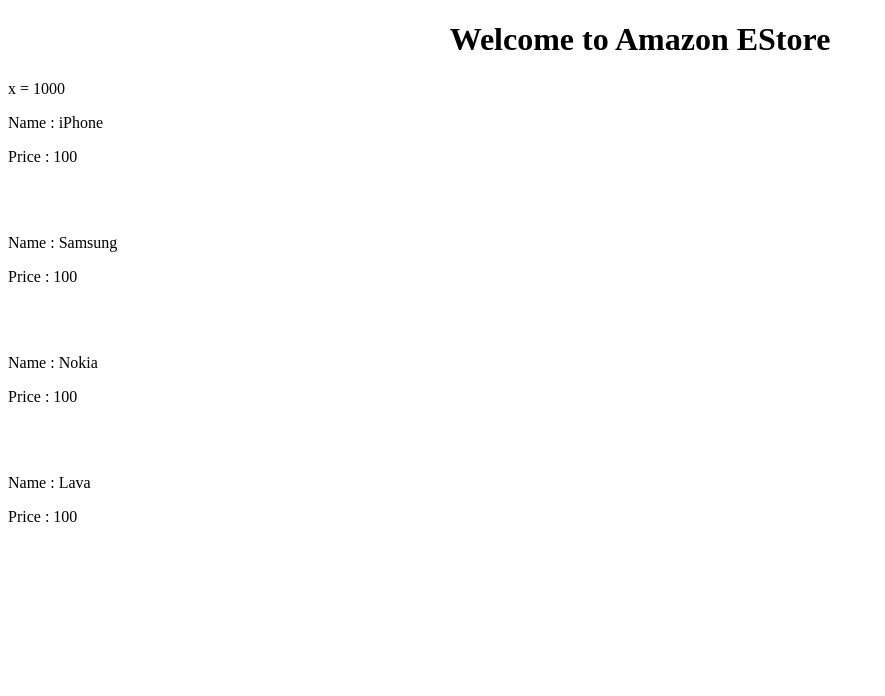
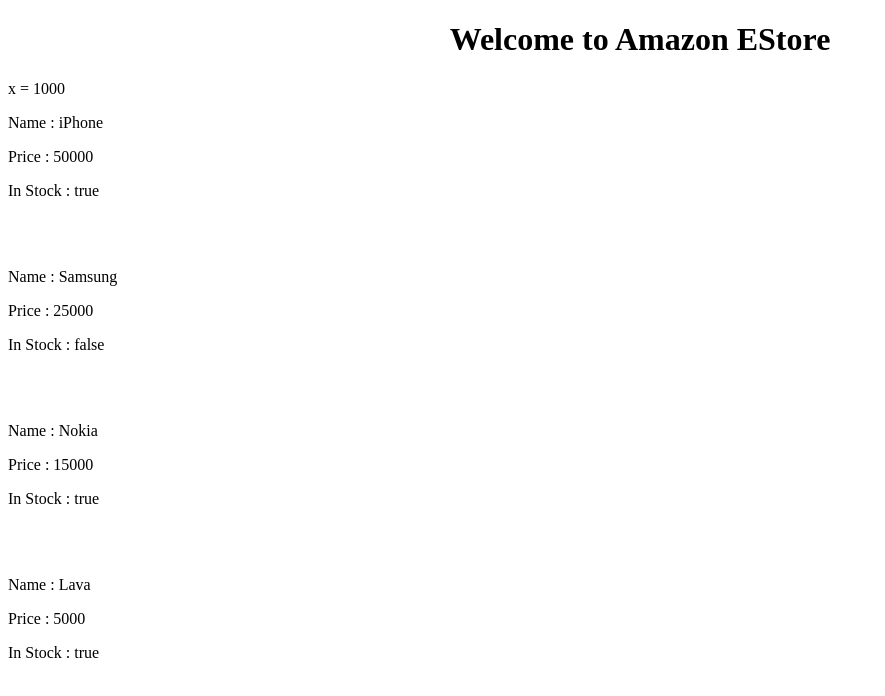
Before and after one commit to aw1app/sl-cis-jun-25, an Angular app in the folder PHASE1/ANGULAR/project1/: page / in a window 1280 px wide. Shown: the top 696 px of the page, without its empty margins (0-885 px from the left). Built offline with nearby package versions, Linux system fonts and the light colour scheme.

Commit message:
angular updates

```diff
--- a/PHASE1/ANGULAR/project1/src/app/app.component.html
+++ b/PHASE1/ANGULAR/project1/src/app/app.component.html
@@ -2,11 +2,11 @@
 
 x = {{ x }}
 
-<product name="iPhone"></product>
+<product name="iPhone" [price]="50000" [inStock]="true"></product>
 <br><br>
-<product name="Samsung"></product>
+<product name="Samsung" [price]="25000" [inStock]="false"></product>
 <br><br>
-<product name="Nokia"></product>
+<product name="Nokia" [price]="15000" [inStock]="true"></product>
 <br><br>
-<product name="Lava"></product>
+<product name="Lava" [price]="5000" [inStock]="true"></product>
 <br><br>
--- a/PHASE1/ANGULAR/project1/src/app/components/product/product.component.html
+++ b/PHASE1/ANGULAR/project1/src/app/components/product/product.component.html
@@ -4,3 +4,4 @@
 
 <p>Name : {{ product.name }} </p>
 <p>Price : {{ product.price }} </p>
+<p>In Stock : {{ product.inStock }} </p>
--- a/PHASE1/ANGULAR/project1/src/app/components/product/product.component.ts
+++ b/PHASE1/ANGULAR/project1/src/app/components/product/product.component.ts
@@ -13,6 +13,8 @@
   product!: Product;
 
   @Input("name") name!:string;
+  @Input("price") price!:number;
+  @Input("inStock") inStock!:boolean;
 
   constructor() {
     this.product = new Product();
@@ -20,6 +22,8 @@
 
   ngOnInit():void{
     this.product.name = this.name;
+    this.product.price = this.price;
+    this.product.inStock = this.inStock;
   }
 
 }
```
